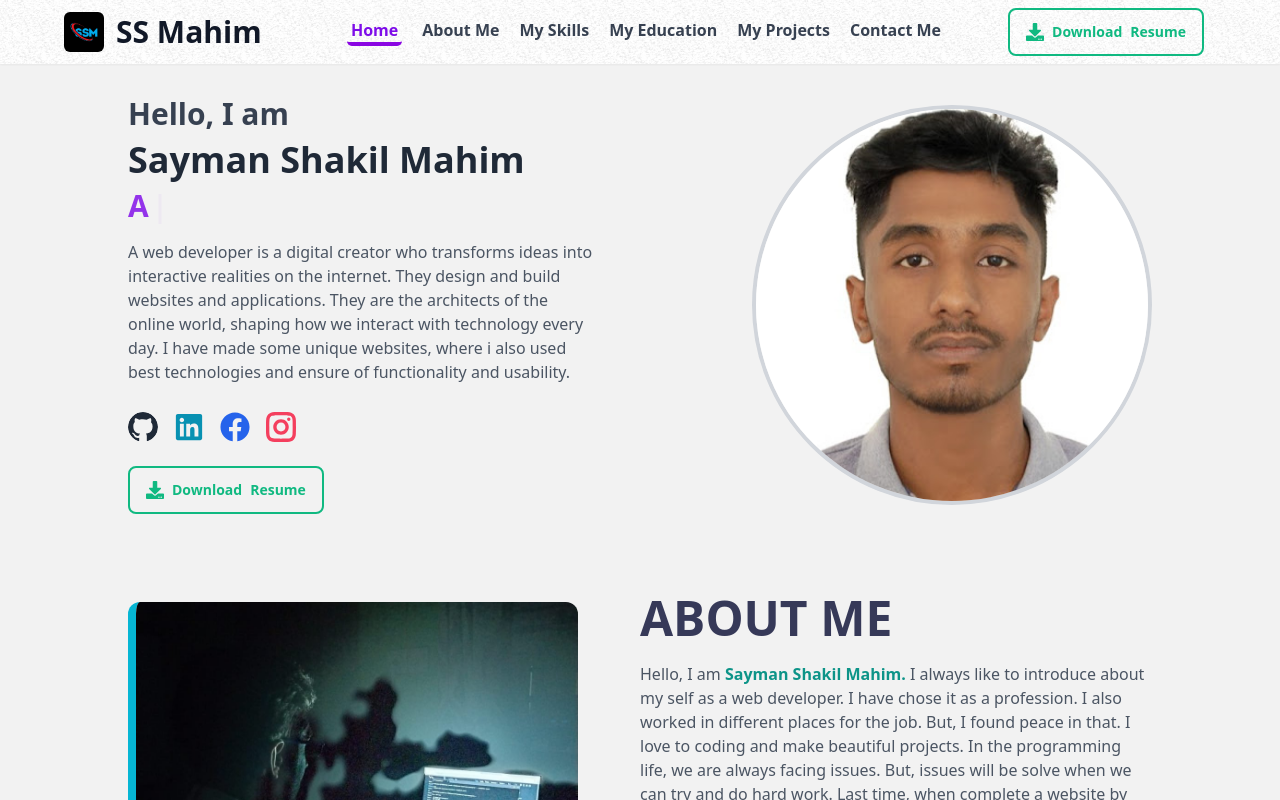
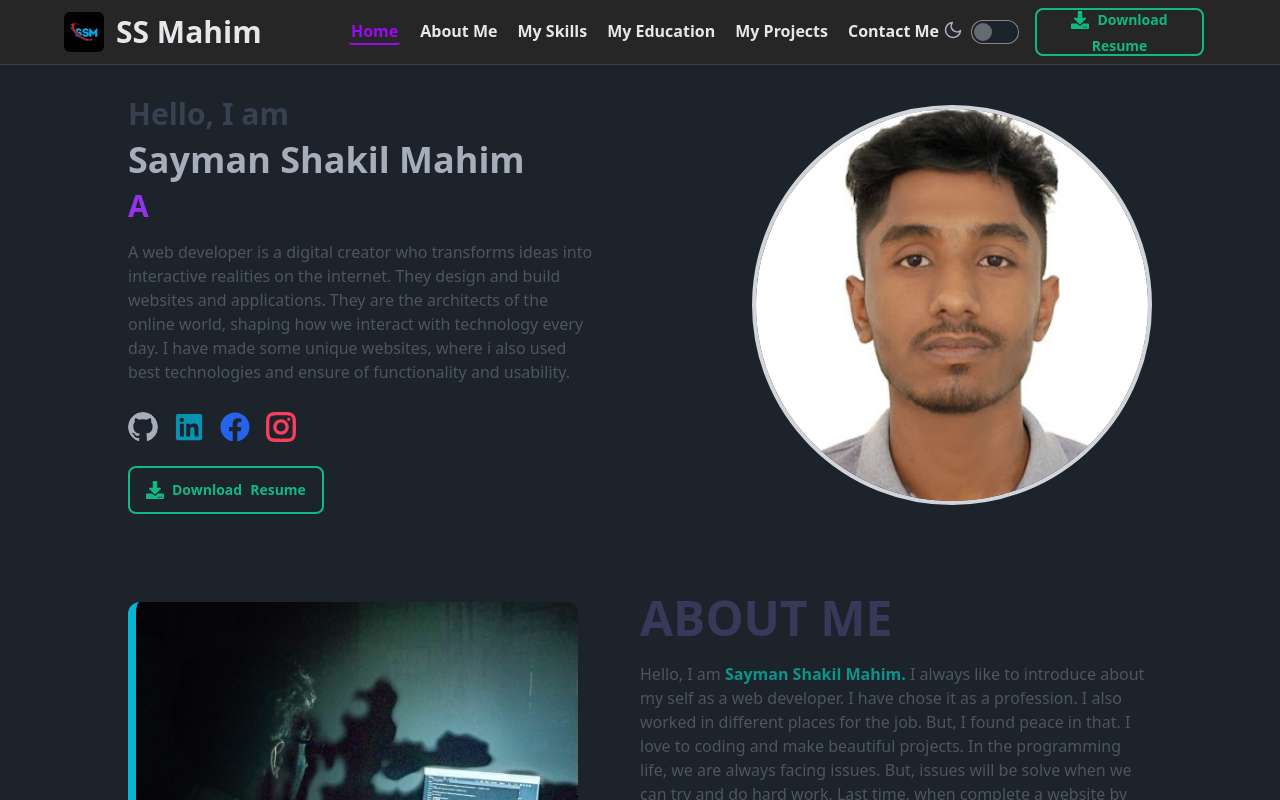
Before and after one commit to ssmahim01/mahim-personal-portfolio, a React (Vite) app: page / in a window 1280 px wide. Shown: the top 800 px of the page. Built offline with nearby package versions, Linux system fonts and the light colour scheme.

Commit message:
Added ThemeController then import it to the Navbar and modified classes by dynamic also Removed background color in MainLayout

```diff
--- a/src/Layouts/MainLayout.jsx
+++ b/src/Layouts/MainLayout.jsx
@@ -4,13 +4,13 @@ import Footer from "../pages/Shared/Footer/Footer";
 
 const MainLayout = () => {
     return (
-        <div className="bg-base-200">
+        <>
             <Navbar />
             <div className="md:min-h-[calc(100vh-52px)] min-h-[calc(100vh-72px)]">
             <Outlet />
             </div>
             <Footer />
-        </div>
+        </>
     );
 };
 
--- a/src/pages/Shared/Navbar/Navbar.css
+++ b/src/pages/Shared/Navbar/Navbar.css
@@ -1,7 +1,10 @@
 a.active{
-    color: rgb(126, 13, 233);
-    /* text-decoration: underline; */
-    border-bottom: 4px solid rgb(138, 6, 226);
-    border-radius: 0.3rem;
-    padding: 0 4px;
+    color: rgb(154, 10, 244);
+    border-bottom: 2px solid rgb(154, 10, 244);
+    border-radius: 0.2rem;
+    padding: 0 2px;
 }
+
+.custom-bg{
+    background-image: url('/src/assets/color-bg.png');
+}
--- a/src/pages/Shared/Navbar/Navbar.jsx
+++ b/src/pages/Shared/Navbar/Navbar.jsx
@@ -4,10 +4,21 @@ import NavBG from "../../../assets/color-bg.png";
 import Resume from "../../../components/Resume";
 import { useEffect, useRef, useState } from "react";
 import "./Navbar.css";
+import ThemeController from "../ThemeController/ThemeController";
 
 const Navbar = () => {
   const [boxOpen, setBoxOpen] = useState(false);
   const dropdownRef = useRef(null);
+  const [theme, setTheme] = useState(localStorage.getItem("theme") || "dark");
+
+  useEffect(() => {
+    document.documentElement.setAttribute("data-theme", theme);
+    localStorage.setItem("theme", theme);
+  }, [theme]);
+
+  const handleToggle = () => {
+    setTheme((prev) => (prev === "light" ? "dark" : "light"));
+  };
 
   const routes = (
     <>
@@ -43,10 +54,7 @@ const Navbar = () => {
 
   return (
     <div
-      className="navbar justify-between shadow-sm fixed z-10 lg:px-16 px-6 bg-cover bg-center"
-      style={{
-        backgroundImage: `url('${NavBG}')`,
-      }}
+      className={`navbar justify-between shadow-sm border-b fixed z-10 lg:px-16 px-6 ${theme === "light" ? "custom-bg bg-cover bg-center bg-no-repeat border-gray-200" : "bg-neutral-800 border-gray-700"}`}
     >
       <div className="navbar-start">
         <div className="flex gap-3 items-center">
@@ -56,16 +64,19 @@ const Navbar = () => {
             alt="Logo of SS Mahim"
           />
 
-          <h2 className="md:block hidden text-3xl text-gray-900 font-extrabold">SS Mahim</h2>
+          <a href="/" className={`md:block hidden text-3xl ${theme === "light" ? "text-gray-900" : "text-gray-200"} font-extrabold`}>
+            SS Mahim
+          </a>
         </div>
       </div>
       <div className="navbar-center hidden lg:flex">
-        <ul className="*:ml-5 menu menu-horizontal px-1 text-base *:text-gray-700 *:font-extrabold">
+        <ul className={`*:ml-5 menu menu-horizontal px-1 text-base ${theme === "light" ? "*:text-gray-700" : "*:text-gray-200"} *:font-extrabold`}>
           {routes}
         </ul>
       </div>
 
-      <div className="navbar-end">
+      <div className="navbar-end flex md:gap-4 gap-3 items-center">
+        <ThemeController theme={theme} handleToggle={handleToggle} />
         <Resume />
       </div>
 
@@ -114,8 +125,14 @@ const Navbar = () => {
             className="menu menu-sm dropdown-content bg-black bg-opacity-90 rounded-xl z-[10] mt-3 w-80 p-4 right-2 space-y-3 shadow-md *:text-white/90 *:font-bold"
           >
             <div className="lg:hidden flex flex-col gap-y-4">
-              <img src="me-with-laptop.jpg" className="w-20 h-20 rounded-md" alt="An image with laptop" />
-              <p className="text-2xl font-serif text-cyan-500 font-bold">SS Mahim</p>
+              <img
+                src="me-with-laptop.jpg"
+                className="w-20 h-20 rounded-md"
+                alt="An image with laptop"
+              />
+              <p className="text-2xl font-serif text-cyan-500 font-bold">
+                SS Mahim
+              </p>
             </div>
 
             <div className="flex flex-col gap-3 font-bold">{routes}</div>
--- /dev/null
+++ b/src/pages/Shared/ThemeController/ThemeController.jsx
@@ -0,0 +1,45 @@
+const ThemeController = ({ theme, handleToggle }) => {
+  return (
+    <>
+      <label onClick={handleToggle} className="flex cursor-pointer gap-2">
+        {theme === "light" ? (
+          <svg
+            xmlns="http://www.w3.org/2000/svg"
+            width="20"
+            height="20"
+            viewBox="0 0 24 24"
+            fill="none"
+            stroke="currentColor"
+            strokeWidth="2"
+            strokeLinecap="round"
+            strokeLinejoin="round"
+          >
+            <circle cx="12" cy="12" r="5" />
+            <path d="M12 1v2M12 21v2M4.2 4.2l1.4 1.4M18.4 18.4l1.4 1.4M1 12h2M21 12h2M4.2 19.8l1.4-1.4M18.4 5.6l1.4-1.4" />
+          </svg>
+        ) : (
+          <svg
+            xmlns="http://www.w3.org/2000/svg"
+            width="20"
+            height="20"
+            viewBox="0 0 24 24"
+            fill="none"
+            stroke="currentColor"
+            strokeWidth="2"
+            strokeLinecap="round"
+            strokeLinejoin="round"
+          >
+            <path d="M21 12.79A9 9 0 1 1 11.21 3 7 7 0 0 0 21 12.79z"></path>
+          </svg>
+        )}
+        <input
+          type="checkbox"
+          value="synthwave"
+          className="toggle theme-controller"
+        />
+      </label>
+    </>
+  );
+};
+
+export default ThemeController;
```
